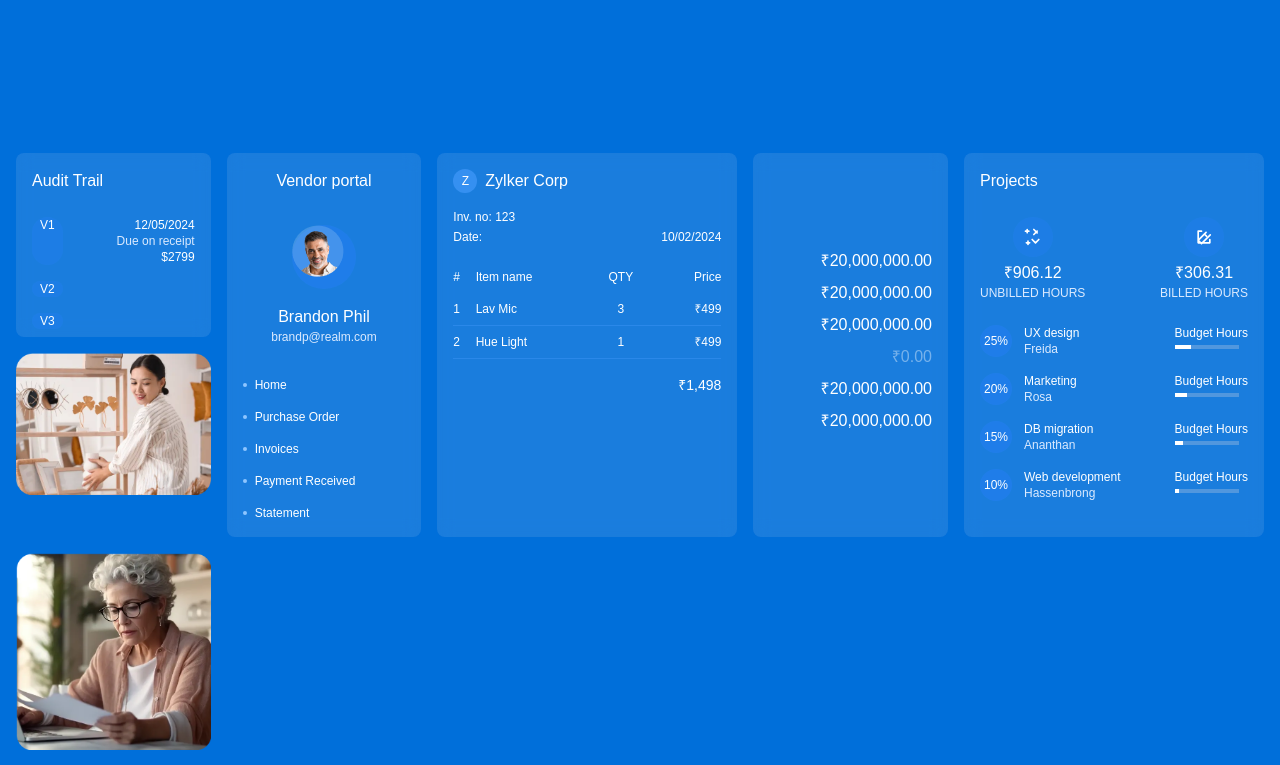
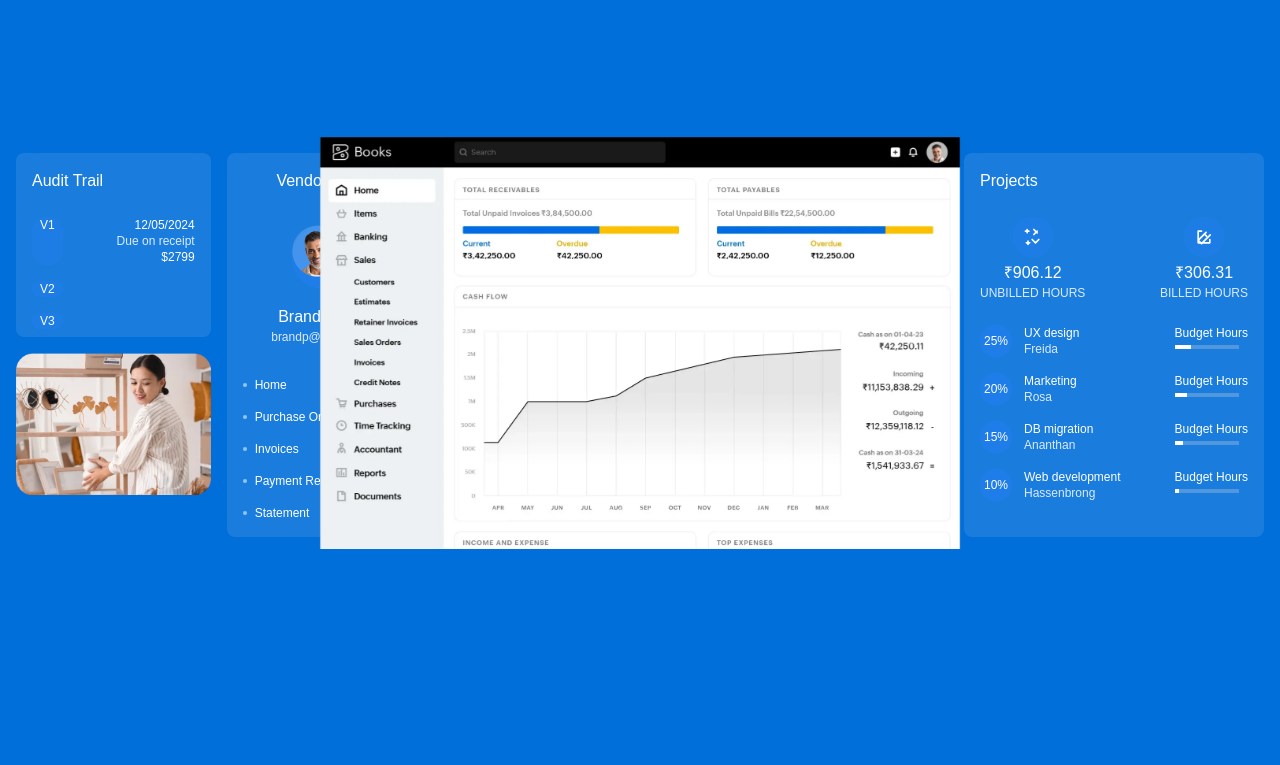
Before and after one commit to Lunareterprises/AIMS_Frontend, a React (Vite) app: page / in a window 1280 px wide. Shown: the part 1100-1865 px from the top of the page. Built offline with nearby package versions, Linux system fonts and the light colour scheme.

Commit message:
AccountingDashboardAnnimation not fisninshed

```diff
--- a/package.json
+++ b/package.json
@@ -11,6 +11,7 @@
   },
   "dependencies": {
     "@tailwindcss/vite": "^4.1.1",
+    "framer-motion": "^12.6.3",
     "react": "^19.0.0",
     "react-dom": "^19.0.0",
     "react-icons": "^5.5.0",
--- a/src/component/landingPage/AccountingDashboardAnnimation.jsx
+++ b/src/component/landingPage/AccountingDashboardAnnimation.jsx
@@ -29,25 +29,29 @@ function AccountingDashboardAnnimation() {
     };
   }, []);
   return (
-    <div className='bg-[#006fda]'>
-
-
-        {/* <div className='flex items-center justify-center h-screen '>
-            <img src='/Images/landingPage/accountingImg.png' className='w-1/2'/>
-        </div> */}
+    <div className='bg-[#006fda] h-screen'>
 
 
 
 
-    <div className="relative w-full  overflow-hidden">
+
+
+    <div className="relative w-full  overflow-hidden ">
       {/* Animated background */}
       <canvas
         ref={canvasRef}
-        className="absolute inset-0 bg-[#006fda] z-0"
+        className="absolute   z-0"
       />
 
       {/* Content */}
       <div className="relative z-10 w-full h-full grid grid-cols-12 gap-4 p-4">
+
+      <div className="absolute flex items-center justify-center z-50">
+        <img
+          src="/Images/landingPage/accountingImg.png"
+          className="w-1/2 object-contain"
+        />
+      </div>
 
         {/* <div className="col-span-2">
           <div className="bg-white/10 backdrop-blur-sm rounded-lg p-4 h-96 flex flex-col items-center justify-center">
@@ -301,12 +305,11 @@ function AccountingDashboardAnnimation() {
         </div>
 
         {/* Right Accountant card */}
-        <div className="col-span-2">
+        {/* <div className="col-span-2">
           <div className=" rounded-lg  flex justify-center items-center">
               <img src="/Images/landingPage/accountant.png" alt="Accountant" className="  object-cover rounded mx-auto" />
           </div>
 
-          {/* Audit Trail card */}
           <div className="bg-white/10 backdrop-blur-sm rounded-lg p-4 h-46 mt-4">
             <div className="text-white mb-6">Audit Trail</div>
             <div className="space-y-4 text-white text-xs">
@@ -326,7 +329,7 @@ function AccountingDashboardAnnimation() {
               </div>
             </div>
           </div>
-        </div>
+        </div> */}
       </div>
 
 
```
Also changed, not shown: 1 other file (tests, documents, lock files or other folders).
